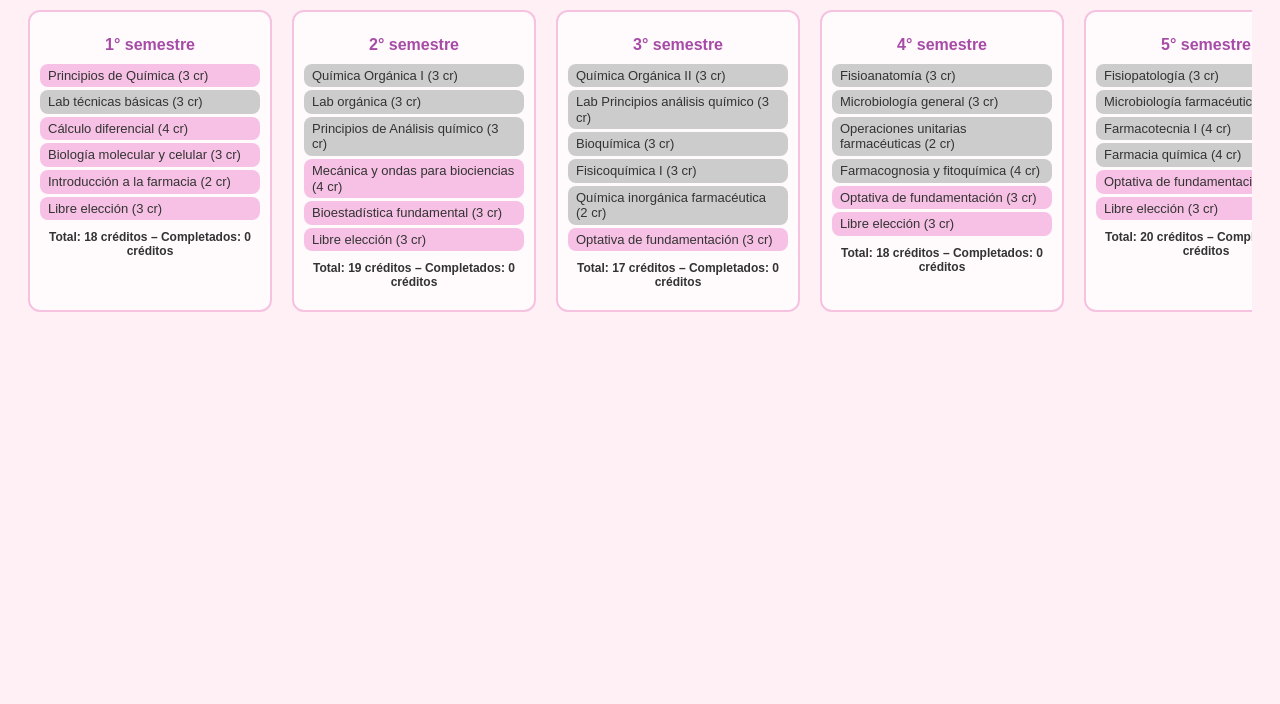
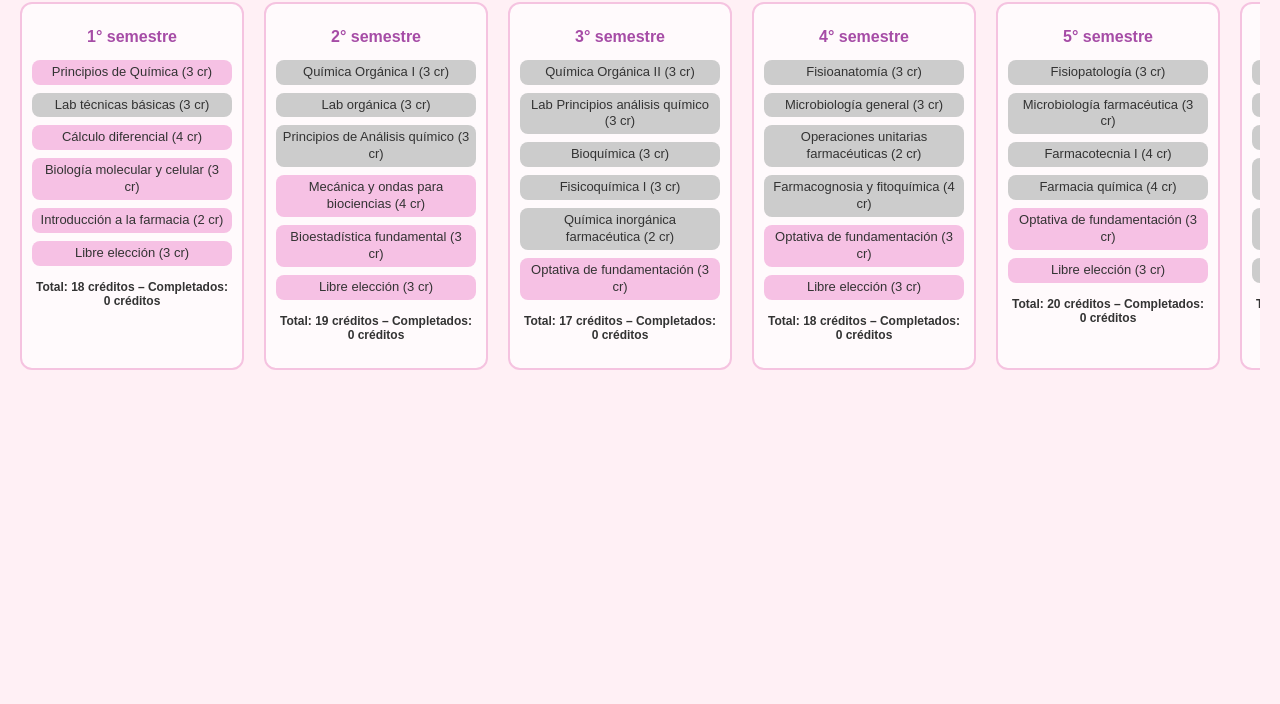
Before and after one commit to Malejja/Malla-Farmacia, a plain HTML site: page index.html in a window 1280 px wide. Shown: the part 96-800 px from the top of the page. Drawn offline with Linux system fonts and the light colour scheme.

Commit message:
Update style.css

```diff
--- a/style.css
+++ b/style.css
@@ -3,6 +3,7 @@ body {
   background-color: #fff0f5;
   color: #333;
   padding: 20px;
+  margin: 0;
 }
 
 h1 {
@@ -12,19 +13,23 @@ h1 {
 }
 
 #malla {
-  display: flex;
+  display: grid;
+  grid-auto-flow: column;
+  grid-auto-columns: min-content;
+  gap: 20px;
   overflow-x: auto;
-  gap: 20px;
   padding-bottom: 20px;
 }
 
 .semestre {
-  flex: 0 0 auto;
-  width: 220px;
+  display: flex;
+  flex-direction: column;
+  align-items: center;
   border: 2px solid #f5c3e0;
   background-color: #fffafc;
   border-radius: 12px;
   padding: 10px;
+  min-width: 200px;
 }
 
 .semestre h2 {
@@ -35,13 +40,16 @@ h1 {
 }
 
 .materia {
-  padding: 4px 8px;
-  margin: 3px 0;
+  padding: 4px 6px;
+  margin: 4px 0;
   border-radius: 8px;
   background-color: #eee;
   font-size: 13px;
   cursor: pointer;
-  line-height: 1.2;
+  text-align: center;
+  line-height: 1.3;
+  width: 100%;
+  box-sizing: border-box;
 }
 
 .materia.habilitada {
```
